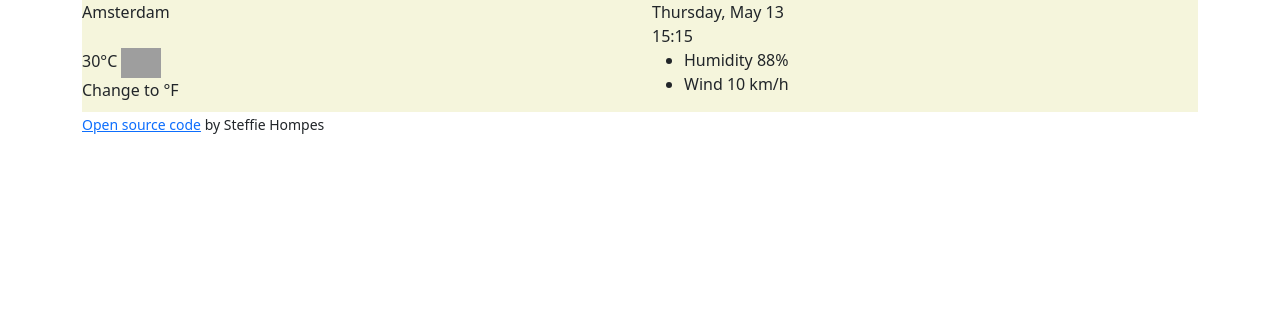
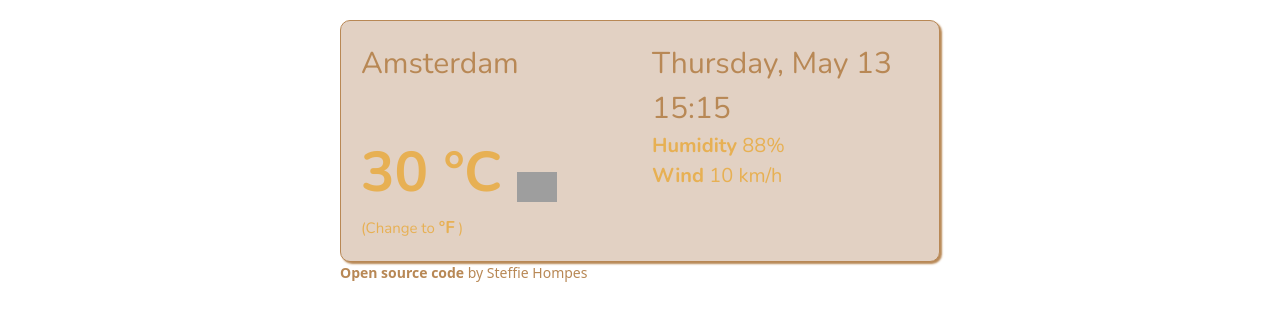
Before and after one commit to steffiehompes/vanilla-weather-app, a plain HTML site: page index.html in a window 1280 px wide. Drawn offline with nearby package versions, Linux system fonts and the light colour scheme; grey boxes are pictures that could not be loaded.

Commit message:
Updated CSS styling

```diff
--- a/index.html
+++ b/index.html
@@ -5,47 +5,61 @@
     <meta http-equiv="X-UA-Compatible" content="IE=edge" />
     <meta name="viewport" content="width=device-width, initial-scale=1.0" />
     <title>Vanilla Weather App</title>
-    <link rel="stylesheet" href="src/style.css" />
     <link
       href="https://cdn.jsdelivr.net/npm/bootstrap@5.0.0/dist/css/bootstrap.min.css"
       rel="stylesheet"
       integrity="sha384-wEmeIV1mKuiNpC+IOBjI7aAzPcEZeedi5yW5f2yOq55WWLwNGmvvx4Um1vskeMj0"
       crossorigin="anonymous"
     />
+    <link rel="preconnect" href="https://fonts.gstatic.com" />
+    <link
+      href="https://fonts.googleapis.com/css2?family=Nunito:ital,wght@0,200;0,300;0,400;0,600;0,700;0,800;0,900;1,200;1,300;1,400;1,600;1,700;1,800;1,900&display=swap"
+      rel="stylesheet"
+    />
+    <link rel="stylesheet" href="src/style.css" />
   </head>
   <body>
     <div class="container">
       <div class="weather-application">
         <div class="row">
-          <div class="col-6">Amsterdam</div>
+          <div class="col-6" id="city-header">Amsterdam</div>
           <div class="col-6">
-            <div class="date">Thursday, May 13</div>
-            <div class="time">15:15</div>
+            <ul class="date-time">
+              <li>Thursday, May 13</li>
+              <li>15:15</li>
+            </ul>
           </div>
         </div>
         <div class="row">
           <div class="col-6">
-            30°C
+            <span class="temp-today">
+              30 <a href="" class="temp-C">°C</a>
+            </span>
             <img
               src="https://static.vecteezy.com/system/resources/previews/001/500/512/non_2x/cloudy-weather-icon-free-vector.jpg"
               alt="weather-icon"
               width="40px"
             />
-            <div>Change to °F</div>
+            <div>
+              <span class="temperature-conversion">
+                (Change to <a href="" class="temp-F">°F</a> )
+              </span>
+            </div>
           </div>
 
           <div class="col-6">
-            <ul>
-              <li>Humidity 88%</li>
-              <li>Wind 10 km/h</li>
+            <ul class="weather-conditions">
+              <li><strong>Humidity</strong> 88%</li>
+              <li><strong>Wind</strong> 10 km/h</li>
             </ul>
           </div>
         </div>
       </div>
-      <small>
+      <small class="github-reference">
         <a
           href="https://github.com/steffiehompes/vanilla-weather-app"
           target="_blank"
+          class="github-link"
           >Open source code</a
         >
         by Steffie Hompes
--- a/src/style.css
+++ b/src/style.css
@@ -1,3 +1,60 @@
 .weather-application {
-  background: beige;
+  background: #e2d1c3;
+  border: 1px solid #b88855;
+  border-radius: 10px;
+  color: #b88855;
+  box-shadow: 2px 2px 2px #b88855;
+  font-family: "Nunito", sans-serif;
+  margin: 20px auto 0px;
+  max-width: 600px;
+  padding: 20px;
 }
+
+.date-time,
+.weather-conditions {
+  list-style: none;
+  padding: 0;
+  margin: 0;
+}
+.date-time,
+#city-header {
+  font-size: 30px;
+  font-weight: 900px;
+  line-height: 1.5;
+}
+.temp-today {
+  color: #e7b053;
+  font-size: 56px;
+  font-weight: 700;
+}
+.temperature-conversion {
+  color: #e7b053;
+  font-size: 15px;
+  font-weight: 300;
+}
+.temp-C,
+.temp-F {
+  text-decoration: none;
+  color: #e7b053;
+}
+.temp-F {
+  font-size: 17px;
+  font-weight: bold;
+}
+.weather-conditions {
+  color: #e7b053;
+  font-size: 20px;
+}
+
+.github-reference {
+  display: block;
+  color: #b88855;
+  font-weight: 200;
+  margin: 0 auto;
+  max-width: 600px;
+}
+.github-link {
+  text-decoration: none;
+  color: #b88855;
+  font-weight: 600;
+}
```
